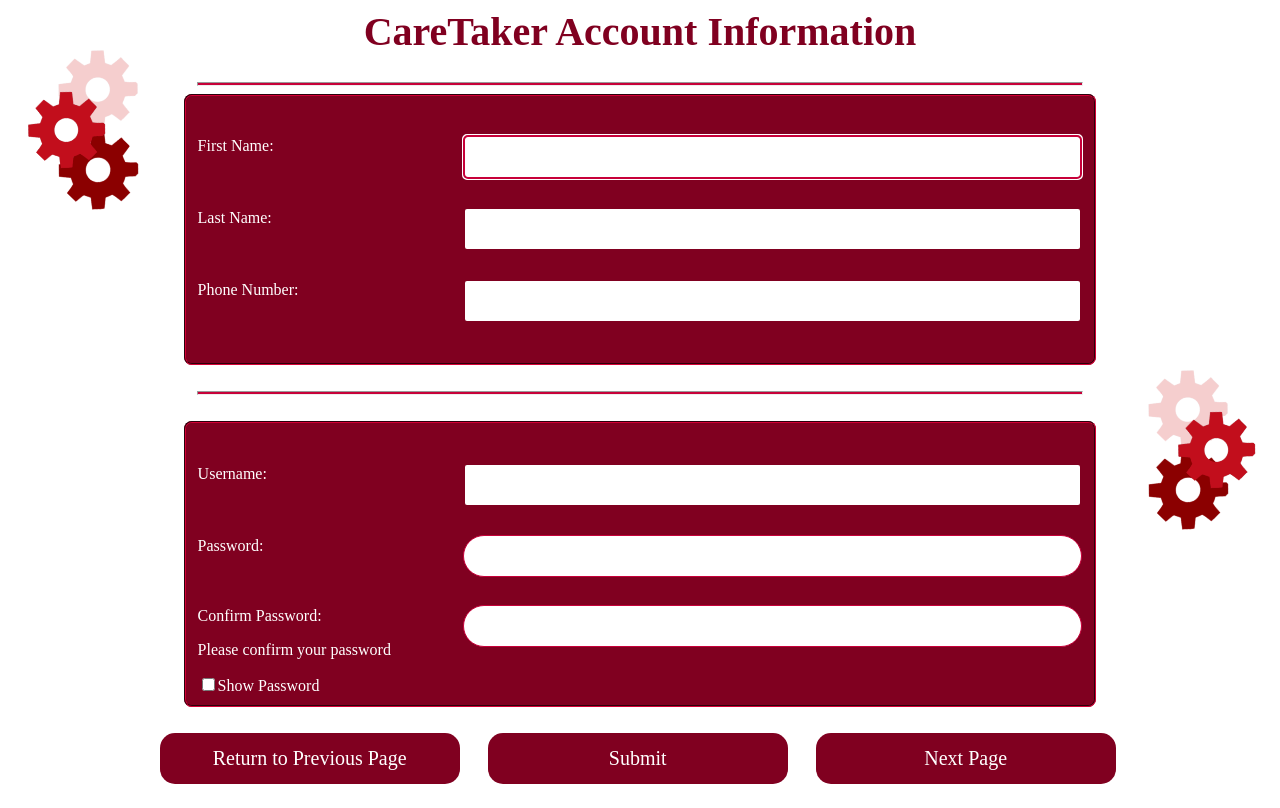
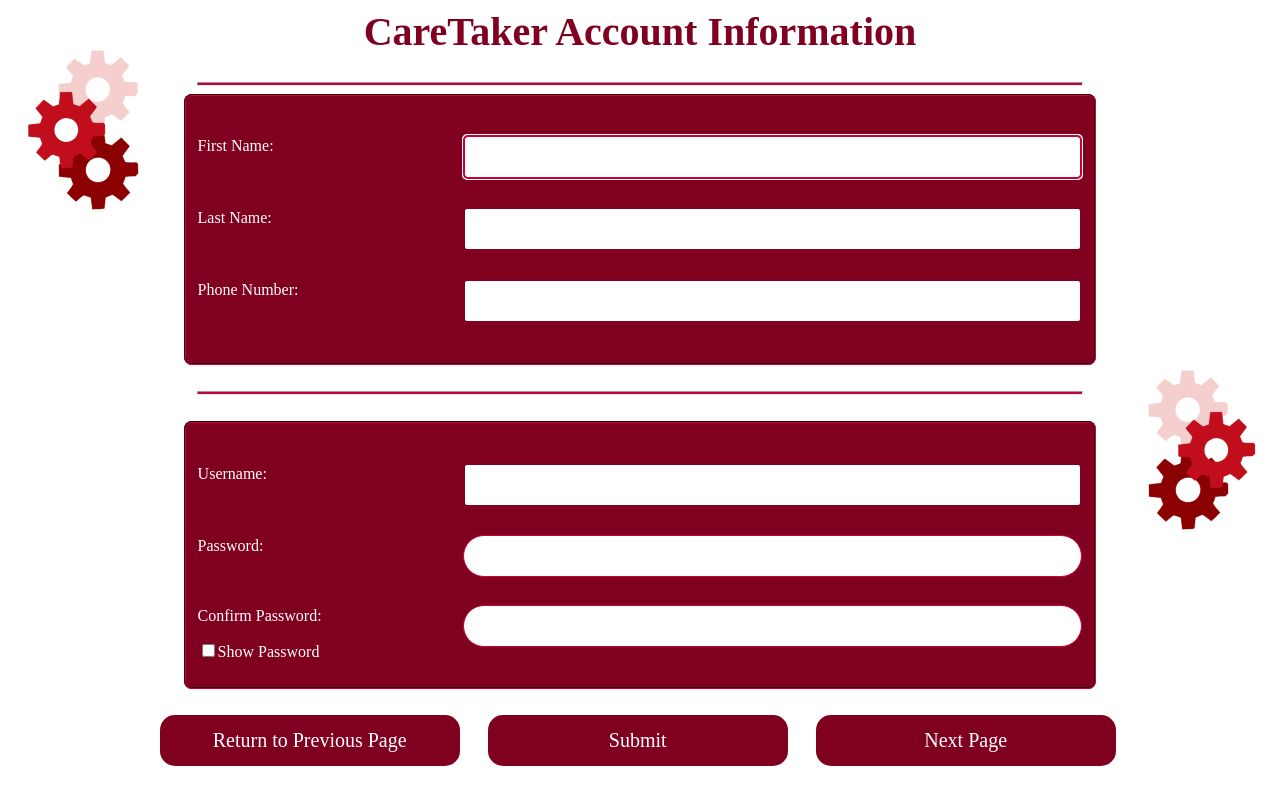
Before and after one commit to vasuchal/GWC, a PHP site: page /details.php in a window 1280 px wide. After the commit the page ends 766 px from the top, so only its background shows below. Run offline with PHP 8.4, Linux system fonts and the light colour scheme.

Commit message:
minor changes

```diff
--- a/details.php
+++ b/details.php
@@ -263,7 +263,7 @@ if (!empty($_POST['Submit'])){
   <label> Password: </label><input name="password" id="password" type="password" value="" autofocus required><br>
   <label> Confirm Password:</label> <input id="confirmation" type="password" value="" autofocus required onchange="Confirm()">
   <br>
-  <p id="confirmationMessage">Please confirm your password</p>
+  <p id="confirmationMessage"></p>
   <input type="checkbox" onclick="showPass()">Show Password
 
    </fieldset>
```
